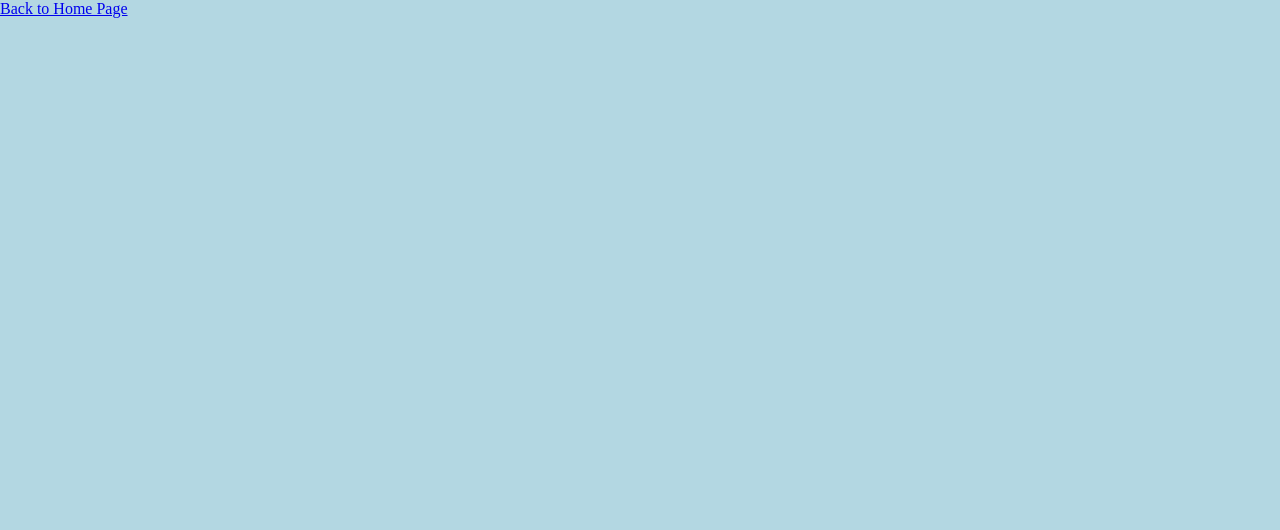
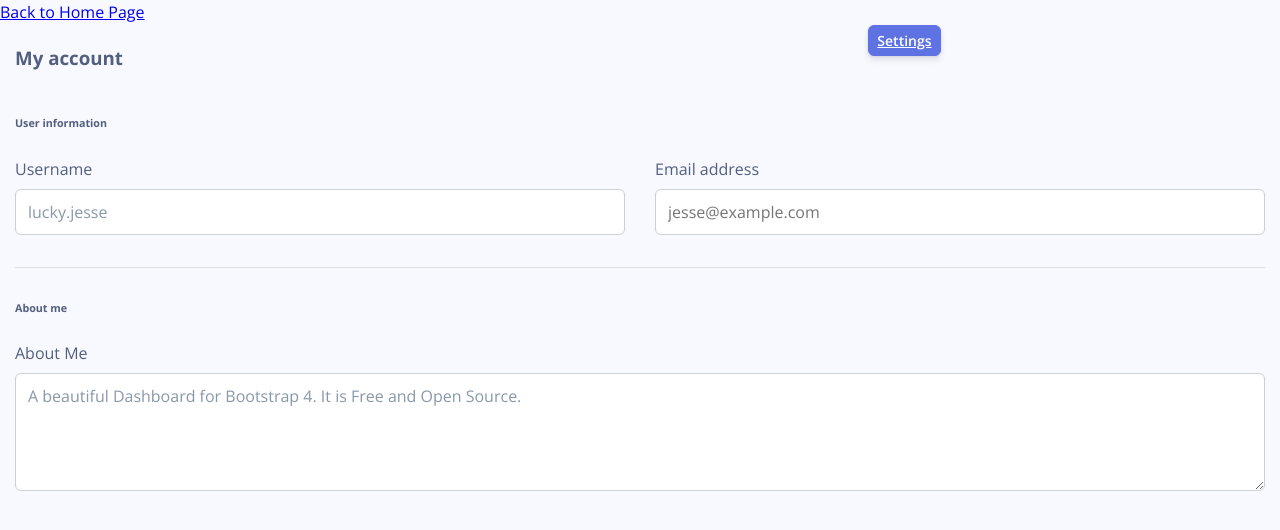
Before and after one commit to vgeorgescu0/cpsc349-project1, a plain HTML site: page Project 1/pages/userprofile.html in a window 1280 px wide. Drawn offline with nearby package versions, Linux system fonts and the light colour scheme.

Commit message:
user profile

```diff
--- a/Project 1/pages/userprofile.html
+++ b/Project 1/pages/userprofile.html
@@ -3,9 +3,62 @@
   <meta charset="UTF-8">
   <meta name="viewport" content="width=device-width, initial-scale=1.0">
   <link rel="stylesheet" type="text/css" href="/stylesheets/allpages.css">
+  <link rel="stylesheet" type="text/css" href="/stylesheets/userprofile.css">
+  <link href="https://fonts.googleapis.com/css?family=Open+Sans:300,400,600,700" rel="stylesheet">
   <title>User Profile Settings</title>
 </head>
 <body>
   <a href="./home.html">Back to Home Page</a>
+    <!-- Page content -->
+    <div class="container-fluid mt--7">
+      <div class="row">
+        <div class="col-xl-4 order-xl-2 mb-5 mb-xl-0">
+        </div>
+        <div class="col-xl-8 order-xl-1">
+          <div class="card bg-secondary shadow">
+            <div class="card-header bg-white border-0">
+              <div class="row align-items-center">
+                <div class="col-8">
+                  <h3 class="mb-0">My account</h3>
+                </div>
+                <div class="col-4 text-right">
+                  <a href="#!" class="btn btn-sm btn-primary">Settings</a>
+                </div>
+              </div>
+            </div>
+            <div class="card-body">
+              <form>
+                <h6 class="heading-small text-muted mb-4">User information</h6>
+                <div class="pl-lg-4">
+                  <div class="row">
+                    <div class="col-lg-6">
+                      <div class="form-group focused">
+                        <label class="form-control-label" for="input-username">Username</label>
+                        <input type="text" id="input-username" class="form-control form-control-alternative" placeholder="Username" value="lucky.jesse">
+                      </div>
+                    </div>
+                    <div class="col-lg-6">
+                      <div class="form-group">
+                        <label class="form-control-label" for="input-email">Email address</label>
+                        <input type="email" id="input-email" class="form-control form-control-alternative" placeholder="jesse@example.com">
+                      </div>
+                    </div>
+                  </div>
+                </div>
+                <hr class="my-4">
+                <!-- Description -->
+                <h6 class="heading-small text-muted mb-4">About me</h6>
+                <div class="pl-lg-4">
+                  <div class="form-group focused">
+                    <label>About Me</label>
+                    <textarea rows="4" class="form-control form-control-alternative" placeholder="A few words about you ...">A beautiful Dashboard for Bootstrap 4. It is Free and Open Source.</textarea>
+                  </div>
+                </div>
+              </form>
+            </div>
+          </div>
+        </div>
+      </div>
+    </div>
 </body>
 </html>
--- /dev/null
+++ b/Project 1/stylesheets/signup.css
@@ -0,0 +1,79 @@
+body {
+  width: 100%;
+  height: 100%;
+  margin: 0;
+  padding: 0;
+  background-color: rgb(179, 215, 226);
+}
+
+h1 {
+  padding: -58%;
+  width: 100%;
+  margin-top: 10px;
+  text-align: center;
+  display: inline-block;
+  color:black;
+  height: -5px;
+  margin-bottom: 5px;
+}
+
+.login{
+  width: 300px;
+  overflow: hidden;
+  margin: 0 auto;
+  padding: 80px;
+  background: #C4C4C4;
+  border-radius: 15px;
+}
+
+h2{
+  text-align: center;
+  color: white;
+  padding: 20px;
+}
+
+label{
+  color: black;
+  font-size: 17px;
+}
+
+#email{
+  width: 300px;
+  height: 30px;
+  border: none;
+  border-radius: 3px;
+  padding-left: 8px;
+}
+
+#pw{
+  width: 300px;
+  height: 30px;
+  border: none;
+  border-radius: 3px;
+  padding-left: 8px;
+}
+
+#log{
+  color: white;
+  width: 100px;
+  height: 30px;
+  border: none;
+  border-radius: 10px;
+  padding-left: 7px;
+  background-color: #228a48;
+}
+
+a{
+  float: left;
+  font-size: 12px;
+}
+
+.bottom {
+  text-align: left;
+  margin: 50px;
+}
+
+#logout {
+  float: right;
+  background-color: red;
+}
--- /dev/null
+++ b/Project 1/stylesheets/userprofile.css
@@ -0,0 +1,249 @@
+:root {
+  --blue: #5e72e4;
+  --indigo: #5603ad;
+  --purple: #8965e0;
+  --pink: #f3a4b5;
+  --red: #f5365c;
+  --orange: #fb6340;
+  --yellow: #ffd600;
+  --green: #2dce89;
+  --teal: #11cdef;
+  --cyan: #2bffc6;
+  --white: #fff;
+  --gray: #8898aa;
+  --gray-dark: #32325d;
+  --light: #ced4da;
+  --lighter: #e9ecef;
+  --primary: #5e72e4;
+  --secondary: #f7fafc;
+  --success: #2dce89;
+  --info: #11cdef;
+  --warning: #fb6340;
+  --danger: #f5365c;
+  --light: #adb5bd;
+  --dark: #212529;
+  --default: #172b4d;
+  --white: #fff;
+  --neutral: #fff;
+  --darker: black;
+  --breakpoint-xs: 0;
+  --breakpoint-sm: 576px;
+  --breakpoint-md: 768px;
+  --breakpoint-lg: 992px;
+  --breakpoint-xl: 1200px;
+  --font-family-sans-serif: Open Sans, sans-serif;
+  --font-family-monospace: SFMono-Regular, Menlo, Monaco, Consolas, 'Liberation Mono', 'Courier New', monospace;
+}
+
+*,
+*::before,
+*::after {
+  box-sizing: border-box;
+}
+
+html {
+  font-family: sans-serif;
+  line-height: 1.15;
+  -webkit-text-size-adjust: 100%;
+  -ms-text-size-adjust: 100%;
+  -webkit-tap-highlight-color: rgba(0, 0, 0, 0);
+}
+
+body {
+  font-family: Open Sans, sans-serif;
+  font-size: 1rem;
+  font-weight: 400;
+  line-height: 1.5;
+  margin: 0;
+  text-align: left;
+  color: #525f7f;
+  background-color: #f8f9fe;
+}
+
+label {
+  display: inline-block;
+  margin-bottom: .5rem;
+}
+
+button {
+  border-radius: 0;
+}
+
+button:focus {
+  outline: 1px dotted;
+  outline: 5px auto -webkit-focus-ring-color;
+}
+
+input,
+button,
+textarea {
+  font-family: inherit;
+  font-size: inherit;
+  line-height: inherit;
+  margin: 0;
+}
+
+
+hr {
+  margin-top: 2rem;
+  margin-bottom: 2rem;
+  border: 0;
+  border-top: 1px solid rgba(0, 0, 0, .1);
+}
+
+
+.container {
+  width: 100%;
+  margin-right: auto;
+  margin-left: auto;
+  padding-right: 15px;
+  padding-left: 15px;
+}
+
+.container-fluid {
+  width: 100%;
+  margin-right: auto;
+  margin-left: auto;
+  padding-right: 15px;
+  padding-left: 15px;
+}
+
+.row {
+  display: flex;
+  margin-right: -15px;
+  margin-left: -15px;
+  flex-wrap: wrap;
+}
+
+.col-4,
+.col-8,
+.col,
+.col-md-10,
+.col-md-12,
+.col-lg-3,
+.col-lg-4,
+.col-lg-6,
+.col-lg-7,
+.col-xl-4,
+.col-xl-6,
+.col-xl-8 {
+  position: relative;
+  width: 100%;
+  min-height: 1px;
+  padding-right: 15px;
+  padding-left: 15px;
+}
+
+.col {
+  max-width: 100%;
+  flex-basis: 0;
+  flex-grow: 1;
+}
+
+.col-4 {
+  max-width: 33.33333%;
+  flex: 0 0 33.33333%;
+}
+
+.col-8 {
+  max-width: 66.66667%;
+  flex: 0 0 66.66667%;
+}
+
+@media (min-width: 768px) {
+
+  .col-md-10 {
+    max-width: 83.33333%;
+    flex: 0 0 83.33333%;
+  }
+
+  .col-md-12 {
+    max-width: 100%;
+    flex: 0 0 100%;
+  }
+}
+
+@media (min-width: 992px) {
+
+  .col-lg-3 {
+    max-width: 25%;
+    flex: 0 0 25%;
+  }
+
+  .col-lg-4 {
+    max-width: 33.33333%;
+    flex: 0 0 33.33333%;
+  }
+
+  .col-lg-6 {
+    max-width: 50%;
+    flex: 0 0 50%;
+  }
+
+  .col-lg-7 {
+    max-width: 58.33333%;
+    flex: 0 0 58.33333%;
+  }
+
+  .order-lg-2 {
+    order: 2;
+  }
+}
+
+.form-control {
+  font-size: 1rem;
+  line-height: 1.5;
+  display: block;
+  width: 100%;
+  height: calc(2.75rem + 2px);
+  padding: .625rem .75rem;
+  transition: all .2s cubic-bezier(.68, -.55, .265, 1.55);
+  color: #8898aa;
+  border: 1px solid #cad1d7;
+  border-radius: .375rem;
+  background-color: #fff;
+  background-clip: padding-box;
+  box-shadow: none;
+}
+
+
+textarea.form-control {
+  height: auto;
+}
+.btn {
+  font-size: 1rem;
+  font-weight: 600;
+  line-height: 1.5;
+  display: inline-block;
+  padding: .625rem 1.25rem;
+  -webkit-user-select: none;
+  -moz-user-select: none;
+  -ms-user-select: none;
+  user-select: none;
+  transition: color .15s ease-in-out, background-color .15s ease-in-out, border-color .15s ease-in-out, box-shadow .15s ease-in-out;
+  text-align: center;
+  vertical-align: middle;
+  white-space: nowrap;
+  border: 1px solid transparent;
+  border-radius: .375rem;
+}
+
+.btn-primary {
+  color: #fff;
+  border-color: #5e72e4;
+  background-color: #5e72e4;
+  box-shadow: 0 4px 6px rgba(50, 50, 93, .11), 0 1px 3px rgba(0, 0, 0, .08);
+}
+
+.btn-primary:hover {
+  color: #fff;
+  border-color: #5e72e4;
+  background-color: #5e72e4;
+}
+
+.btn-sm {
+  font-size: .875rem;
+  line-height: 1.5;
+  padding: .25rem .5rem;
+  border-radius: .375rem;
+}
```
Also changed, not shown: Project 1/pages/login.html (+14 -32 lines), Project 1/pages/signup.html (+15 -1 lines), Project 1/stylesheets/login.css (+6 -19 lines).
